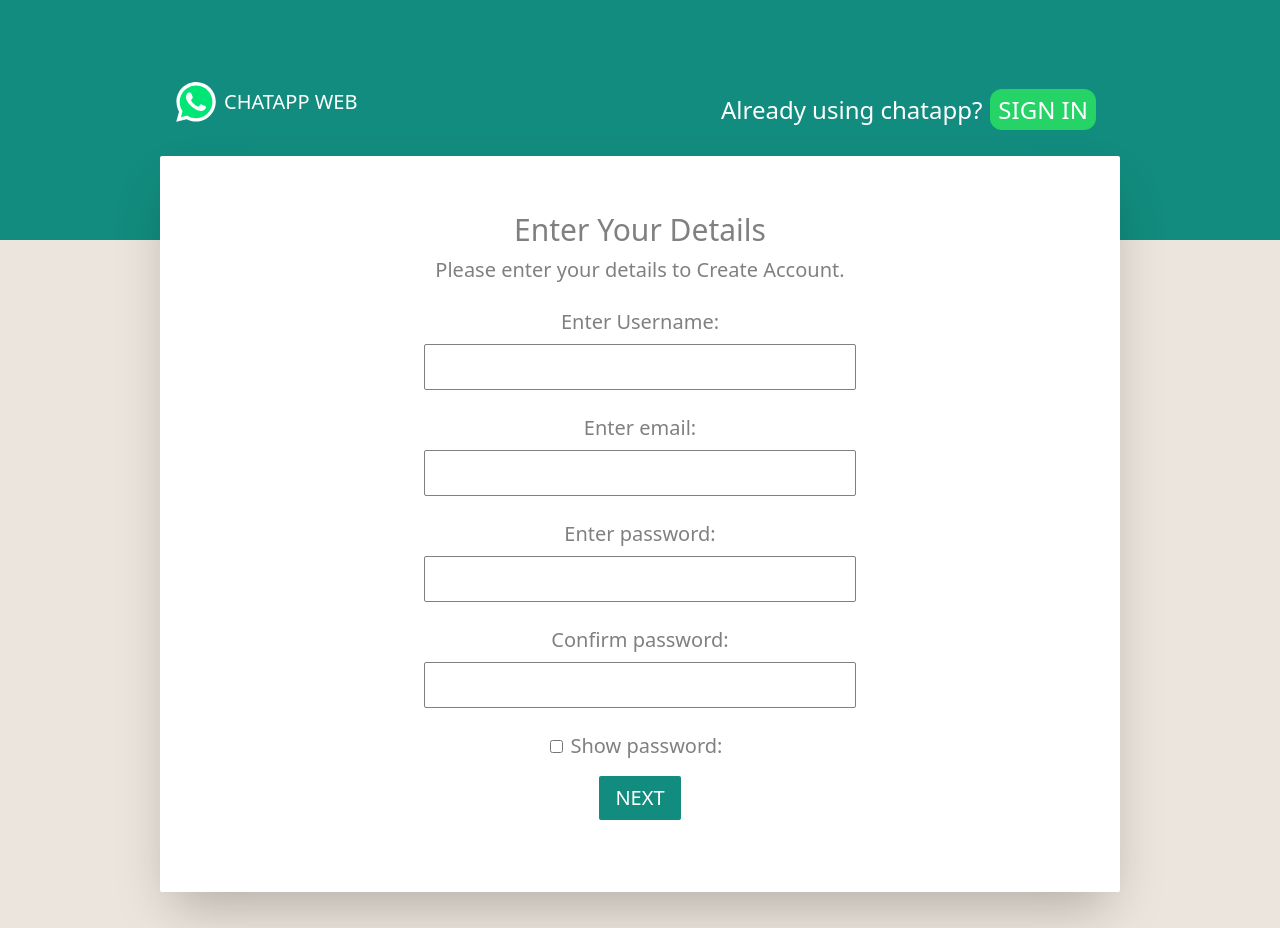
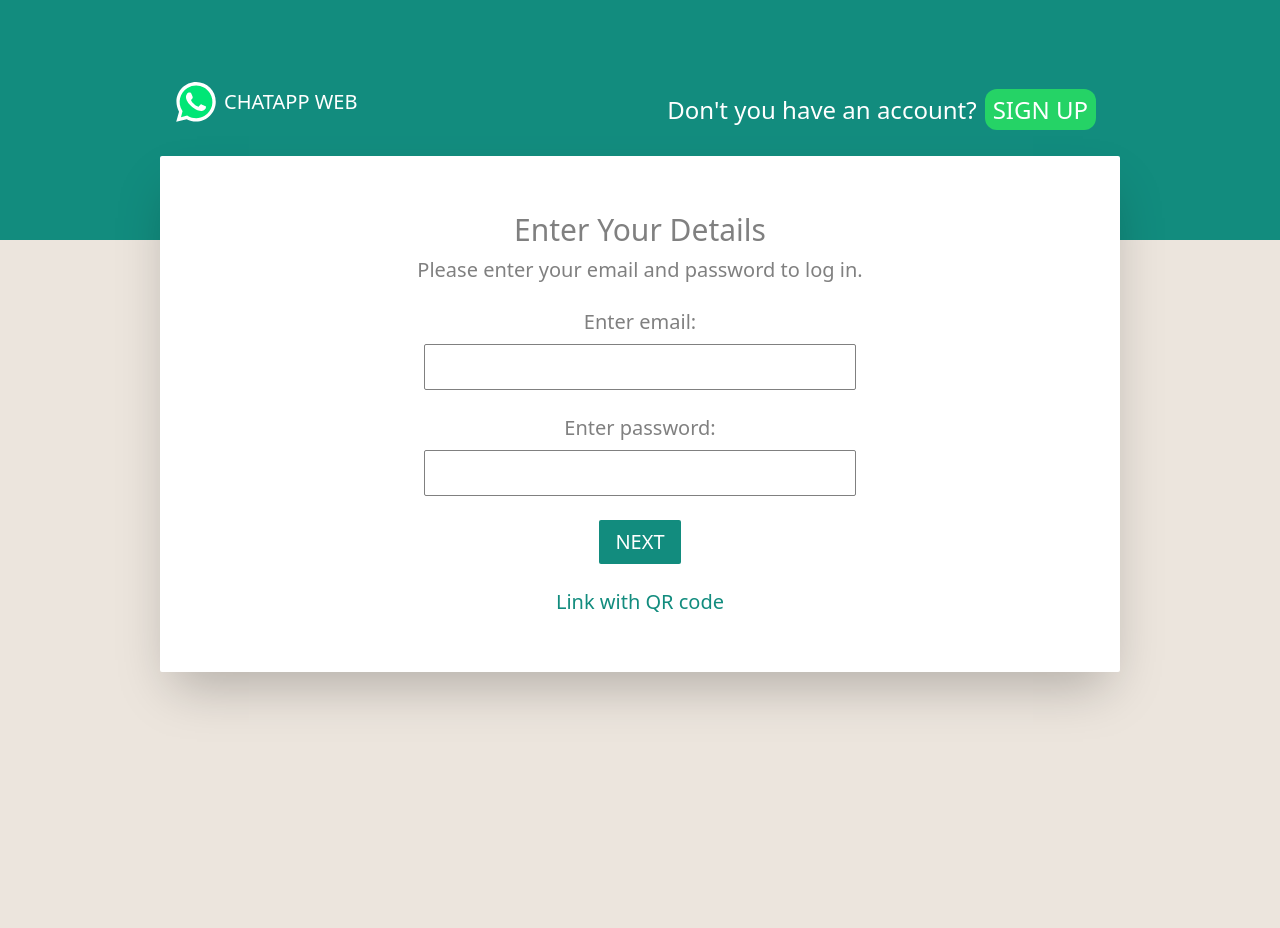
Before and after one commit to Shubham-S-Nimje/fe-chat-app, a Next.js app: page /login in a window 1280 px wide. Built offline with nearby package versions, Linux system fonts and the light colour scheme.

Commit message:
pages user specific

```diff
--- a/app/login/page.js
+++ b/app/login/page.js
@@ -2,22 +2,22 @@
 import BrandLogo from "@/components/loginpage/BrandLogo";
 import CreateaccForm from "@/components/loginpage/CreateaccForm";
 import LoginForm from "@/components/loginpage/LoginForm";
-import { redirect } from "next/dist/server/api-utils";
 import React, { useState } from "react";
 import { useEffect } from "react";
-import { useSelector } from "react-redux";
+import { useRouter } from "next/navigation";
 
 const Login = () => {
-  const isAuth = useSelector((state) => state.authentication.isAuthenticated);
-  const [login, Setlogin] = useState(isAuth);
+  const router = useRouter();
+  const [loginform, Setloginform] = useState(true);
 
   useEffect(() => {
-    if (isAuth) {
-      redirect("/");
+    const userToken = localStorage.getItem("userToken");
+    if (userToken) {
+      router.push("/");
     }
-  }, []);
+  }, [router]);
 
-  console.log(login);
+  // console.log(login);
 
   return (
     <div className="bg-darkgreen h-60 top">
@@ -25,11 +25,11 @@ const Login = () => {
         <div className="w-5/6 my-16 h-screen mx-40">
           <div className="flex justify-between">
             <BrandLogo />
-            {login ? (
+            {loginform ? (
               <button
                 className="text-2xl text-white mx-4"
                 onClick={() => {
-                  Setlogin(false);
+                  Setloginform(false);
                 }}
               >
                 Don't you have an account?
@@ -41,7 +41,7 @@ const Login = () => {
               <button
                 className="text-2xl text-white mx-4"
                 onClick={() => {
-                  Setlogin(true);
+                  Setloginform(true);
                 }}
               >
                 Already using chatapp?
@@ -51,7 +51,7 @@ const Login = () => {
               </button>
             )}
           </div>
-          {login ? <LoginForm /> : <CreateaccForm />}
+          {loginform ? <LoginForm /> : <CreateaccForm />}
         </div>
       </div>
     </div>
--- a/app/page.js
+++ b/app/page.js
@@ -1,19 +1,34 @@
 "use client";
 import ChatLeft from "@/components/homepage/chatleft/ChatLeft";
 import ChatRight from "@/components/homepage/chatright/ChatRight";
+import { useRouter } from "next/navigation";
+import { useEffect } from "react";
+import { Fragment } from "react";
+import { useState } from "react";
 
-export default function Home() {
-  const isAuth = useSelector((state) => state.authentication.isAuthenticated);
+const Home = () => {
+  const router = useRouter();
+  const [login, Setlogin] = useState(false);
 
   useEffect(() => {
-    if (!isAuth) {
-      redirect("/login");
+    const userToken = (localStorage.getItem("userToken"));
+    if (!userToken) {
+      router.push("/login");
     }
-  }, []);
+    else{
+    Setlogin(true)}
+  }, [router, login]);
+
   return (
     <main className="flex items-center justify-between bg-background h-screen overflow-hidden">
-      <ChatLeft />
-      <ChatRight />
+      {login && (
+        <Fragment>
+          <ChatLeft />
+          <ChatRight />
+        </Fragment>
+      )}
     </main>
   );
-}
+};
+
+export default Home;
--- a/app/redux/authslice.js
+++ b/app/redux/authslice.js
@@ -1,23 +1,22 @@
 "use client";
 import { createSlice } from "@reduxjs/toolkit";
 
-const isAuth = localStorage.getItem("UserToken") ? true : false;
-// console.log(isAuth);
-
-const initialAuthState = { isAuthenticated: isAuth };
+const initialAuthState = { isAuthenticated: false };
 
 const AuthSlice = createSlice({
   name: "authentication",
   initialState: initialAuthState,
   reducers: {
-    login(state) {
+    userlogin(state) {
       state.isAuthenticated = true;
     },
-    logout(state) {
+    userlogout(state) {
       state.isAuthenticated = false;
     },
   },
 });
 
+
+
 export default AuthSlice.reducer;
-export const { login, logout } = AuthSlice.actions;
+export const { userlogin, userlogout } = AuthSlice.actions;
--- a/components/loginpage/LoginForm.js
+++ b/components/loginpage/LoginForm.js
@@ -1,17 +1,20 @@
 import React, { useState } from "react";
+import { useRouter } from "next/navigation";
 
 const LoginForm = () => {
   const [enteredMail, SetenteredMail] = useState("");
   const [enteredpass, Setenteredpass] = useState("");
+  const router = useRouter();
 
   const OnloginHandler = (e) => {
     e.preventDefault();
     console.log(enteredMail, enteredpass);
-    localStorage.setItem('userToken',enteredMail)
+    localStorage.setItem("userToken", enteredMail);
+    router.push("/");
   };
   return (
     <form
-      className="p-12 bg-white items-center text-center justify-center rounded-sm shadow-2xl h-5/6"
+      className="p-12 bg-white items-center text-center justify-center rounded-sm shadow-2xl"
       onSubmit={OnloginHandler}
     >
       <h3 className="text-3xl m-2">Enter Your Details</h3>
```
